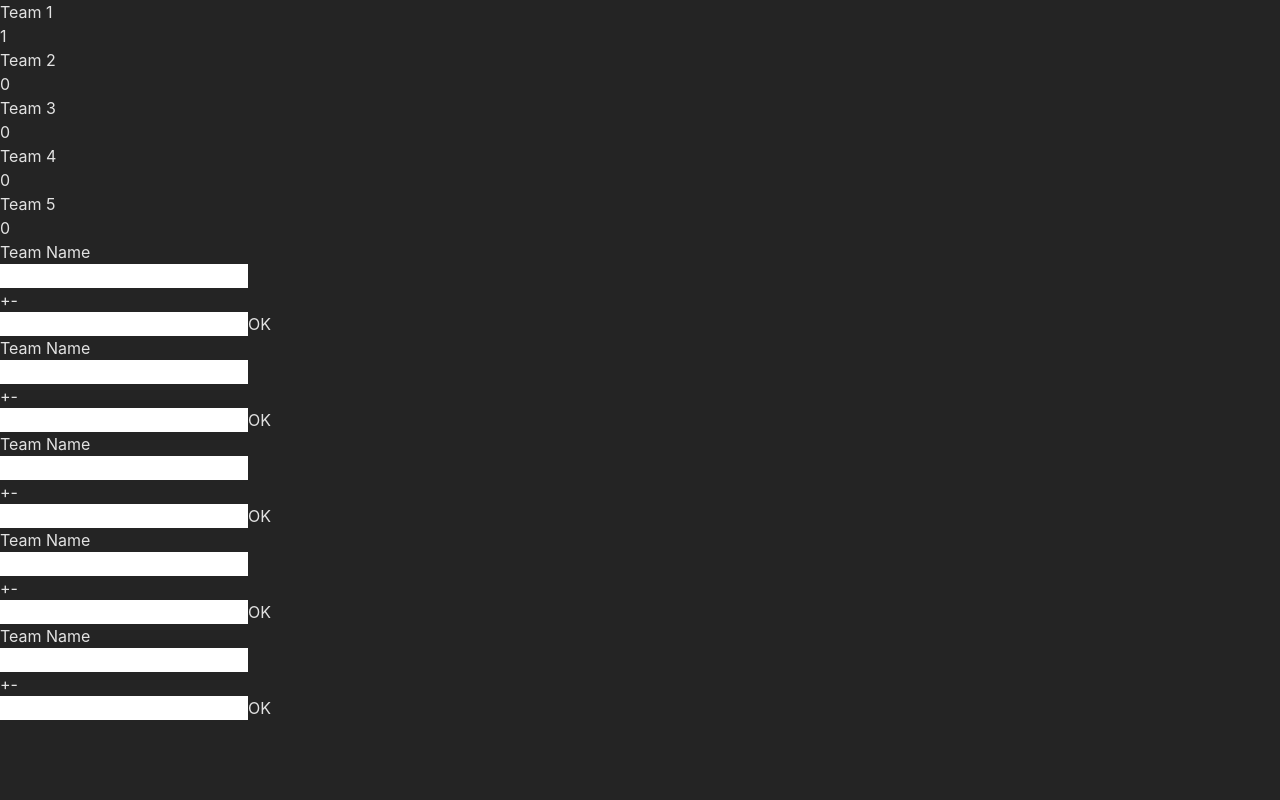
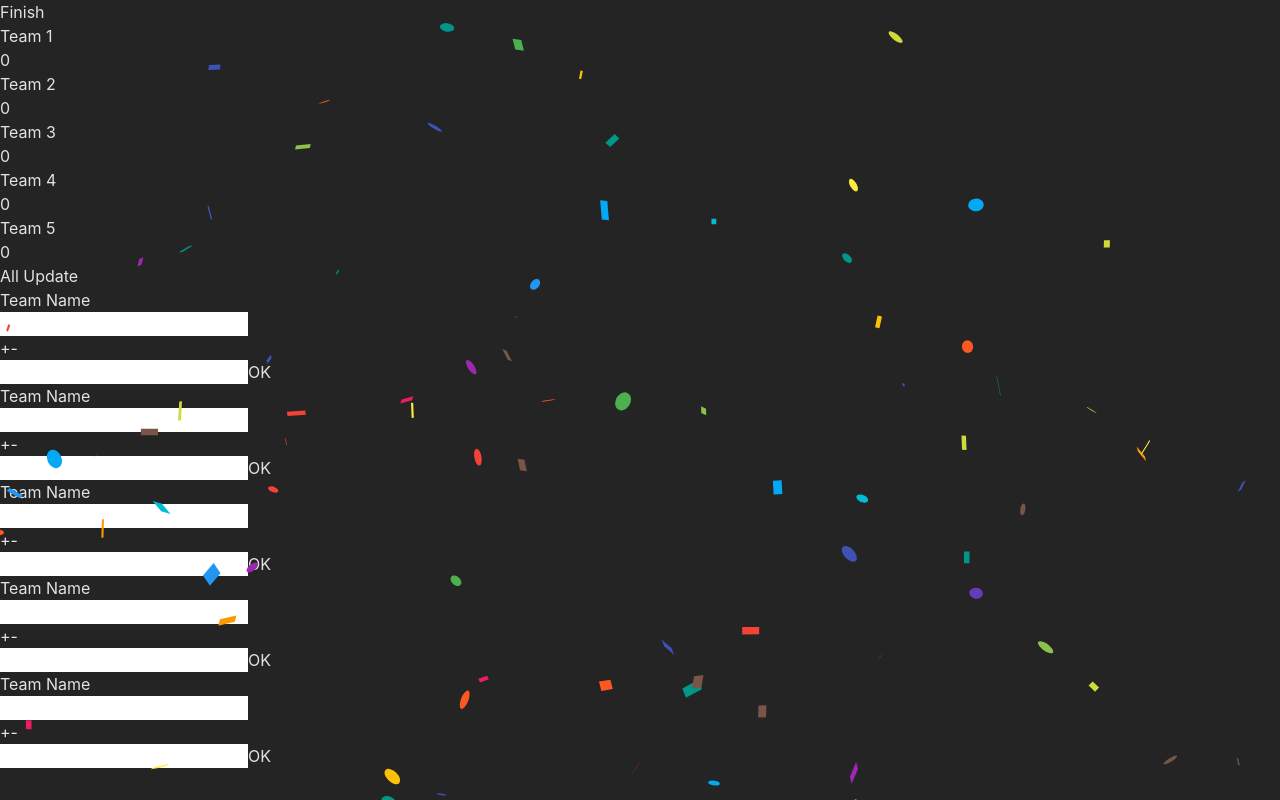
Before and after one commit to vincentiusar/scoreboard, a React (Vite) app: page / in a window 1280 px wide. Built offline with nearby package versions, Linux system fonts and the light colour scheme.

Commit message:
Added Confetti

```diff
--- a/package.json
+++ b/package.json
@@ -11,6 +11,7 @@
   },
   "dependencies": {
     "react": "^18.3.1",
+    "react-confetti": "^6.1.0",
     "react-dom": "^18.3.1"
   },
   "devDependencies": {
--- a/src/App.jsx
+++ b/src/App.jsx
@@ -1,5 +1,6 @@
-import { useRef, useState } from 'react';
+import { useEffect, useRef, useState } from 'react';
 import './App.css'
+import Confetti from 'react-confetti'
 
 // Custom ease-out function
 function easeOut(t) {
@@ -19,7 +20,7 @@ function useCounter(initialValue) {
         setStatus(L <= R ? 'increase' : 'decrease');
 
         const startTime = performance.now();
-        const duration = 1000; // 1 second
+        const duration = 1500; // 1 second
 
         function updateCounter(currentTime) {
             const elapsed = currentTime - startTime;
@@ -64,13 +65,14 @@ function useCounter(initialValue) {
 
 function App() {
 
-
+    const [loaded, setLoaded] = useState(false);
     const [score, setScore] = useState([0, 0, 0, 0, 0]);
     const [teamName, setTeamName] = useState(["Team 1", "Team 2", "Team 3", "Team 4", "Team 5"]);
     // const [showingScore, setShowingScore] = useState([0, 0, 0, 0, 0]);
-    const showingScore = [0, 0, 0, 0, 0];
-    const {value, increment, decrement, status } = useCounter(1);
-    const animate = status === 'increase' ? 'animate-green' : status === 'decrease' ? 'animate-red' : '';
+    const showingScore = [useCounter(0), useCounter(0), useCounter(0), useCounter(0), useCounter(0)];
+    const refs = [useRef(), useRef(), useRef(), useRef(), useRef()];
+    const teamBox = [useRef(), useRef(), useRef(), useRef(), useRef()];
+    const confettis = [useState(false), useState(false), useState(false), useState(false), useState(false)];
 
     const nameChange = (e) => {
         const t = [...teamName];
@@ -79,79 +81,145 @@ function App() {
     }
 
     const valueInput = (e) => {
-        console.log("val", e.target.value);
-        console.log("id", e.target.name);
         const s = [...score];
         s[Number(e.target.name)] = Number(e.target.value);
         setScore(s);
     }
 
     const manualInput = (e) => {
-        console.log(score);
         e.preventDefault();
-        console.log(e.target.id);
-        const s = [...score];
-        setShowingScore(s);
+        e.target.reset();
+        const from = showingScore[e.target.id].value;
+        if (from < score[e.target.id])
+            showingScore[e.target.id].increment(score[e.target.id] - from);
+        else
+            showingScore[e.target.id].decrement(from - score[e.target.id]);
     }
+
+    const batchUpdate = () => {
+        showingScore.forEach((item, idx) => {
+            const from = item.value;
+            if (from < score[idx])
+                item.increment(score[idx] - from);
+            else
+                item.decrement(from - score[idx]);
+        });
+    }
+
+    const playUp = (e) => {
+        if (!refs[e].current.classList.contains('increment')) {
+            refs[e].current.classList.add('increment');
+            setTimeout(() => refs[e].current.classList.remove('increment'), 1500);
+            confettis[e][1](true);
+            setTimeout(() => confettis[e][1](false), 800);
+        }
+    }
+
+    const playDown = (e) => {
+        if (!refs[e].current.classList.contains('decrement')) {
+            refs[e].current.classList.add('decrement');
+            setTimeout(() => refs[e].current.classList.remove('decrement'), 1500);
+        }
+    }
+
+    const getEl = (e) => {
+        const el = teamBox[e].current.getBoundingClientRect();
+        return { x: el.x, y: el.y, w: el.width, h: el.height };
+    }
+
+    useEffect(() => {
+        setLoaded(true);
+    }, []);
 
     return (
         <div className='h-screen w-screen mx-auto flex flex-col items-center justify-center'>
             <div className='flex flex-col items-center h-full w-full'>
+                <div className='w-full flex justify-between h-5/6'>
+                    <div className='p-2'>
+                        <button type='button' className="focus:outline-none text-white bg-blue-700 hover:bg-blue-800 focus:ring-4 focus:ring-blue-300 font-medium rounded-lg text-sm px-3 py-1.5 dark:bg-blue-600 dark:hover:bg-blue-700 dark:focus:ring-blue-800">Finish</button>
+                    </div>
                     <div className='aspect-video w-10/12 border-2 border-yellow-400 p-7 bg-white flex flex-col justify-evenly'>
                         <div className='flex justify-around border border-red-500'>
-                        <div className='font-semibold flex flex-col items-center'>
+                            <div className='font-semibold flex flex-col items-center' ref={teamBox[0]}>
                                 <p className='text-gray-600'>
                                     {teamName[0]}
                                 </p>
+                                {loaded && <Confetti
+                                    run={loaded}
+                                    recycle={confettis[0][0]}
+                                    numberOfPieces={130}
+                                    friction={0.97}
+                                    gravity={0.15}
+                                    confettiSource={{
+                                        w: getEl(0).w,
+                                        h: getEl(0).h,
+                                        x: getEl(0).x,
+                                        y: getEl(0).y
+                                    }}
+                                />}
                                 <div className="relative px-24 py-12 max-w-sm bg-white border-b-4 border-t border-l border-r border-b-red-500 border-red-300 rounded-lg shadow flex flex-col justify-center">
                                     <div className='h-10 w-full left-0 top-0 rounded-t absolute bg-red-500'></div>
-                                <p className={`mb-2 text-2xl font-bold tracking text-gray-600 pt-5 counter-box ${animate}`}>{value}</p>
+                                    <div className='w-10 flex flex-col items-center'>
+                                        <p ref={refs[0]} className={`mb-2 text-2xl font-bold tracking text-gray-600 pt-5 counter-box`}>{showingScore[0].value}</p>
+                                    </div>
                                 </div>
                             </div>
                             <div>
-                            <div className='font-semibold flex flex-col items-center'>
+                                <div className='font-semibold flex flex-col items-center' ref={teamBox[1]}>
                                     <p className='text-gray-600'>
                                         {teamName[1]}
                                     </p>
                                     <div className="relative px-24 py-12 max-w-sm bg-white border-b-4 border-t border-l border-r border-b-blue-500 border-blue-300 rounded-lg shadow flex flex-col justify-center">
                                         <div className='h-10 w-full left-0 top-0 rounded-t absolute bg-blue-500'></div>
-                                    <p className="mb-2 text-2xl font-bold tracking-tight text-gray-600 pt-5">{showingScore[1]}</p>
+                                        <div className='w-10 flex flex-col items-center'>
+                                            <p ref={refs[1]} className="mb-2 text-2xl font-bold tracking-tight text-gray-600 pt-5">{showingScore[1].value}</p>
+                                        </div>
                                     </div>
                                 </div>
                             </div>
                             <div>
-                            <div className='font-semibold flex flex-col items-center'>
+                                <div className='font-semibold flex flex-col items-center' ref={teamBox[2]}>
                                     <p className='text-gray-600'>
                                         {teamName[2]}
                                     </p>
                                     <div className="relative px-24 py-12 max-w-sm bg-white border-b-4 border-t border-l border-r border-b-green-500 border-green-300 rounded-lg shadow flex flex-col justify-center">
                                         <div className='h-10 w-full left-0 top-0 rounded-t absolute bg-green-500'></div>
-                                    <p className="mb-2 text-2xl font-bold tracking-tight text-gray-600 pt-5">{showingScore[2]}</p>
+                                        <div className='w-10 flex flex-col items-center'>
+                                            <p ref={refs[2]} className="mb-2 text-2xl font-bold tracking-tight text-gray-600 pt-5">{showingScore[2].value}</p>
+                                        </div>
                                     </div>
                                 </div>
                             </div>
                         </div>
                         <div className='flex justify-evenly border border-red-500'>
-                        <div className='font-semibold flex flex-col items-center'>
+                            <div className='font-semibold flex flex-col items-center' ref={teamBox[3]}>
                                 <p className='text-gray-600'>
                                     {teamName[3]}
                                 </p>
                                 <div className="relative px-24 py-12 max-w-sm bg-white border-b-4 border-t border-l border-r border-b-yellow-500 border-yellow-300 rounded-lg shadow flex flex-col justify-center">
                                     <div className='h-10 w-full left-0 top-0 rounded-t absolute bg-yellow-500'></div>
-                                <p className="mb-2 text-2xl font-bold tracking-tight text-gray-600 pt-5">{showingScore[3]}</p>
+                                    <div className='w-10 flex flex-col items-center'>
+                                        <p ref={refs[3]} className="mb-2 text-2xl font-bold tracking-tight text-gray-600 pt-5">{showingScore[3].value}</p>
+                                    </div>
                                 </div>
                             </div>
                             <div>
-                            <div className='font-semibold flex flex-col items-center'>
+                                <div className='font-semibold flex flex-col items-center' ref={teamBox[4]}>
                                     <p className='text-gray-600'>
                                         {teamName[4]}
                                     </p>
                                     <div className="relative px-24 py-12 max-w-sm bg-white border-b-4 border-t border-l border-r border-b-purple-500 border-purple-300 rounded-lg shadow flex flex-col justify-center">
                                         <div className='h-10 w-full left-0 top-0 rounded-t absolute bg-purple-500'></div>
-                                    <p className="mb-2 text-2xl font-bold tracking-tight text-gray-600 pt-5">{showingScore[4]}</p>
+                                        <div className='w-10 flex flex-col items-center'>
+                                            <p ref={refs[4]} className="mb-2 text-2xl font-bold tracking-tight text-gray-600 pt-5">{showingScore[4].value}</p>
                                         </div>
                                     </div>
                                 </div>
+                            </div>
+                        </div>
+                    </div>
+                    <div className='p-2'>
+                        <button onClick={() => batchUpdate()} type='button' className='className="focus:outline-none text-white bg-blue-700 hover:bg-blue-800 focus:ring-4 focus:ring-blue-300 font-medium rounded-lg text-sm px-3 py-1.5 dark:bg-blue-600 dark:hover:bg-blue-700 dark:focus:ring-blue-800"'>All Update</button>
                     </div>
                 </div>
                 <div className='flex items-center justify-around w-full pt-2 gap-3'>
@@ -161,8 +229,8 @@ function App() {
                             <input type='text' className='w-full h-full p-1.5 rounded-lg text-black text-center' name="0" onChange={nameChange} />
                         </div>
                         <div className='flex items-center gap-4'>
-                            <button onClick={() => increment(10)} type="button" className="focus:outline-none text-white bg-green-700 hover:bg-green-800 focus:ring-4 focus:ring-green-300 font-medium rounded-lg text-sm px-3 py-1.5 dark:bg-green-600 dark:hover:bg-green-700 dark:focus:ring-green-800">+</button>
-                            <button onClick={() => decrement(10)} type="button" className="focus:outline-none text-white bg-red-700 hover:bg-red-800 focus:ring-4 focus:ring-red-300 font-medium rounded-lg text-sm px-3.5 py-1.5 dark:bg-red-600 dark:hover:bg-red-700 dark:focus:ring-red-800">-</button>
+                            <button onClick={() => { showingScore[0].increment(10); playUp(0); }} type="button" className="focus:outline-none text-white bg-green-700 hover:bg-green-800 focus:ring-4 focus:ring-green-300 font-medium rounded-lg text-sm px-3 py-1.5 dark:bg-green-600 dark:hover:bg-green-700 dark:focus:ring-green-800">+</button>
+                            <button onClick={() => { showingScore[0].decrement(10); playDown(0); }} type="button" className="focus:outline-none text-white bg-red-700 hover:bg-red-800 focus:ring-4 focus:ring-red-300 font-medium rounded-lg text-sm px-3.5 py-1.5 dark:bg-red-600 dark:hover:bg-red-700 dark:focus:ring-red-800">-</button>
                             <form onSubmit={manualInput} className='h-full w-full flex gap-2' id='0'>
                                 <input type='number' className='w-16 h-full p-1.5 rounded-lg text-black text-center' name='0' onChange={valueInput} />
                                 <button type="submit" className="focus:outline-none text-white bg-blue-700 hover:bg-blue-800 focus:ring-4 focus:ring-blue-300 font-medium rounded-lg text-sm px-3 py-1.5 dark:bg-blue-600 dark:hover:bg-blue-700 dark:focus:ring-blue-800">OK</button>
@@ -175,8 +243,8 @@ function App() {
                             <input type='text' className='w-full h-full p-1.5 rounded-lg text-black text-center' name="1" onChange={nameChange} />
                         </div>
                         <div className='flex items-center gap-4'>
-                            <button type="button" className="focus:outline-none text-white bg-green-700 hover:bg-green-800 focus:ring-4 focus:ring-green-300 font-medium rounded-lg text-sm px-3 py-1.5 dark:bg-green-600 dark:hover:bg-green-700 dark:focus:ring-green-800">+</button>
-                            <button type="button" className="focus:outline-none text-white bg-red-700 hover:bg-red-800 focus:ring-4 focus:ring-red-300 font-medium rounded-lg text-sm px-3.5 py-1.5 dark:bg-red-600 dark:hover:bg-red-700 dark:focus:ring-red-800">-</button>
+                            <button onClick={() => showingScore[1].increment(10)} type="button" className="focus:outline-none text-white bg-green-700 hover:bg-green-800 focus:ring-4 focus:ring-green-300 font-medium rounded-lg text-sm px-3 py-1.5 dark:bg-green-600 dark:hover:bg-green-700 dark:focus:ring-green-800">+</button>
+                            <button onClick={() => showingScore[1].decrement(10)} type="button" className="focus:outline-none text-white bg-red-700 hover:bg-red-800 focus:ring-4 focus:ring-red-300 font-medium rounded-lg text-sm px-3.5 py-1.5 dark:bg-red-600 dark:hover:bg-red-700 dark:focus:ring-red-800">-</button>
                             <form onSubmit={manualInput} className='h-full w-full flex gap-2' id='1'>
                                 <input type='number' className='w-16 h-full p-1.5 rounded-lg text-black text-center' name='1' onChange={valueInput} />
                                 <button type="submit" className="focus:outline-none text-white bg-blue-700 hover:bg-blue-800 focus:ring-4 focus:ring-blue-300 font-medium rounded-lg text-sm px-3 py-1.5 dark:bg-blue-600 dark:hover:bg-blue-700 dark:focus:ring-blue-800">OK</button>
@@ -189,8 +257,8 @@ function App() {
                             <input type='text' className='w-full h-full p-1.5 rounded-lg text-black text-center' name="2" onChange={nameChange} />
                         </div>
                         <div className='flex items-center gap-4'>
-                            <button type="button" className="focus:outline-none text-white bg-green-700 hover:bg-green-800 focus:ring-4 focus:ring-green-300 font-medium rounded-lg text-sm px-3 py-1.5 dark:bg-green-600 dark:hover:bg-green-700 dark:focus:ring-green-800">+</button>
-                            <button type="button" className="focus:outline-none text-white bg-red-700 hover:bg-red-800 focus:ring-4 focus:ring-red-300 font-medium rounded-lg text-sm px-3.5 py-1.5 dark:bg-red-600 dark:hover:bg-red-700 dark:focus:ring-red-800">-</button>
+                            <button onClick={() => showingScore[2].increment(10)} type="button" className="focus:outline-none text-white bg-green-700 hover:bg-green-800 focus:ring-4 focus:ring-green-300 font-medium rounded-lg text-sm px-3 py-1.5 dark:bg-green-600 dark:hover:bg-green-700 dark:focus:ring-green-800">+</button>
+                            <button onClick={() => showingScore[2].decrement(10)} type="button" className="focus:outline-none text-white bg-red-700 hover:bg-red-800 focus:ring-4 focus:ring-red-300 font-medium rounded-lg text-sm px-3.5 py-1.5 dark:bg-red-600 dark:hover:bg-red-700 dark:focus:ring-red-800">-</button>
                             <form onSubmit={manualInput} className='h-full w-full flex gap-2' id='0'>
                                 <input type='number' className='w-16 h-full p-1.5 rounded-lg text-black text-center' name='2' onChange={valueInput} />
                                 <button type="submit" className="focus:outline-none text-white bg-blue-700 hover:bg-blue-800 focus:ring-4 focus:ring-blue-300 font-medium rounded-lg text-sm px-3 py-1.5 dark:bg-blue-600 dark:hover:bg-blue-700 dark:focus:ring-blue-800">OK</button>
@@ -203,8 +271,8 @@ function App() {
                             <input type='text' className='w-full h-full p-1.5 rounded-lg text-black text-center' name="3" onChange={nameChange} />
                         </div>
                         <div className='flex items-center gap-4'>
-                            <button type="button" className="focus:outline-none text-white bg-green-700 hover:bg-green-800 focus:ring-4 focus:ring-green-300 font-medium rounded-lg text-sm px-3 py-1.5 dark:bg-green-600 dark:hover:bg-green-700 dark:focus:ring-green-800">+</button>
-                            <button type="button" className="focus:outline-none text-white bg-red-700 hover:bg-red-800 focus:ring-4 focus:ring-red-300 font-medium rounded-lg text-sm px-3.5 py-1.5 dark:bg-red-600 dark:hover:bg-red-700 dark:focus:ring-red-800">-</button>
+                            <button onClick={() => showingScore[3].increment(10)} type="button" className="focus:outline-none text-white bg-green-700 hover:bg-green-800 focus:ring-4 focus:ring-green-300 font-medium rounded-lg text-sm px-3 py-1.5 dark:bg-green-600 dark:hover:bg-green-700 dark:focus:ring-green-800">+</button>
+                            <button onClick={() => showingScore[3].decrement(10)} type="button" className="focus:outline-none text-white bg-red-700 hover:bg-red-800 focus:ring-4 focus:ring-red-300 font-medium rounded-lg text-sm px-3.5 py-1.5 dark:bg-red-600 dark:hover:bg-red-700 dark:focus:ring-red-800">-</button>
                             <form onSubmit={manualInput} className='h-full w-full flex gap-2' id='0'>
                                 <input type='number' className='w-16 h-full p-1.5 rounded-lg text-black text-center' name='3' onChange={valueInput} />
                                 <button type="submit" className="focus:outline-none text-white bg-blue-700 hover:bg-blue-800 focus:ring-4 focus:ring-blue-300 font-medium rounded-lg text-sm px-3 py-1.5 dark:bg-blue-600 dark:hover:bg-blue-700 dark:focus:ring-blue-800">OK</button>
@@ -217,8 +285,8 @@ function App() {
                             <input type='text' className='w-full h-full p-1.5 rounded-lg text-black text-center' name="4" onChange={nameChange} />
                         </div>
                         <div className='flex items-center gap-4'>
-                            <button type="button" className="focus:outline-none text-white bg-green-700 hover:bg-green-800 focus:ring-4 focus:ring-green-300 font-medium rounded-lg text-sm px-3 py-1.5 dark:bg-green-600 dark:hover:bg-green-700 dark:focus:ring-green-800">+</button>
-                            <button type="button" className="focus:outline-none text-white bg-red-700 hover:bg-red-800 focus:ring-4 focus:ring-red-300 font-medium rounded-lg text-sm px-3.5 py-1.5 dark:bg-red-600 dark:hover:bg-red-700 dark:focus:ring-red-800">-</button>
+                            <button onClick={() => showingScore[4].increment(10)} type="button" className="focus:outline-none text-white bg-green-700 hover:bg-green-800 focus:ring-4 focus:ring-green-300 font-medium rounded-lg text-sm px-3 py-1.5 dark:bg-green-600 dark:hover:bg-green-700 dark:focus:ring-green-800">+</button>
+                            <button onClick={() => showingScore[4].decrement(10)} type="button" className="focus:outline-none text-white bg-red-700 hover:bg-red-800 focus:ring-4 focus:ring-red-300 font-medium rounded-lg text-sm px-3.5 py-1.5 dark:bg-red-600 dark:hover:bg-red-700 dark:focus:ring-red-800">-</button>
                             <form onSubmit={manualInput} className='h-full w-full flex gap-2' id='0'>
                                 <input type='number' className='w-16 h-full p-1.5 rounded-lg text-black text-center' name='4' onChange={valueInput} />
                                 <button type="submit" className="focus:outline-none text-white bg-blue-700 hover:bg-blue-800 focus:ring-4 focus:ring-blue-300 font-medium rounded-lg text-sm px-3 py-1.5 dark:bg-blue-600 dark:hover:bg-blue-700 dark:focus:ring-blue-800">OK</button>
```
Also changed, not shown: src/index.css (+18 -6 lines), 1 other file (tests, documents, lock files or other folders). Lines whose indentation alone changed are shown as unchanged.
